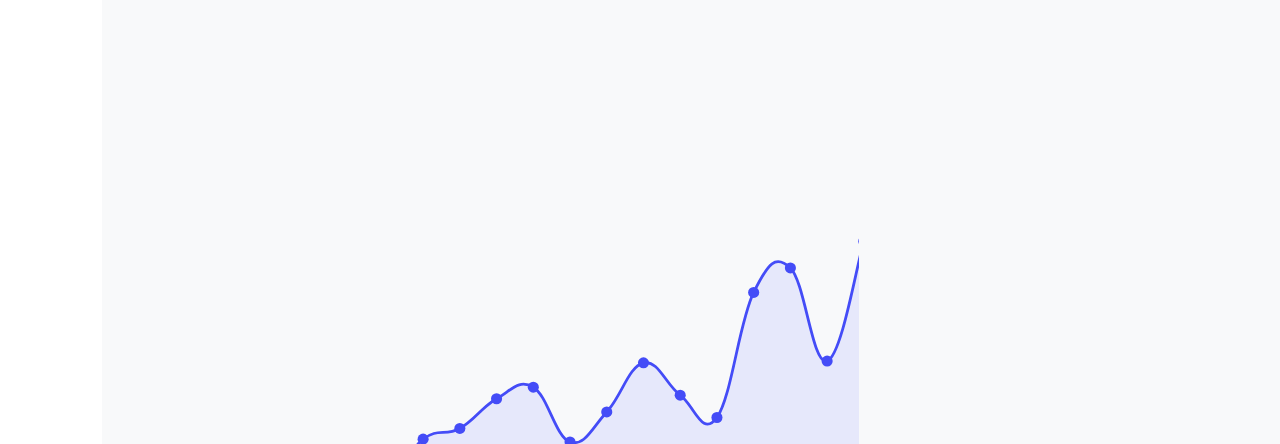
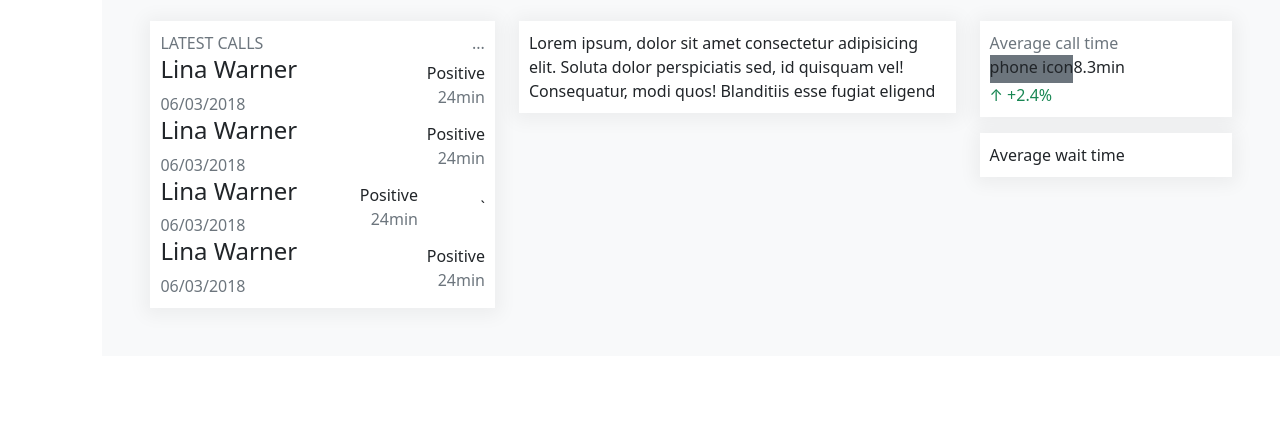
Before and after one commit to maureenblack/Htm, a website: page index.html in a window 1280 px wide. Shown: the part 356-800 px from the top of the page. Drawn offline with nearby package versions, Linux system fonts and the light colour scheme.

Commit message:
second section

```diff
--- a/index.html
+++ b/index.html
@@ -105,50 +105,114 @@
           </div>
 
         </div>
-        <div class="graph">
-      <img class="graph m-3" src="./images/magicpattern-svg-chart-1670160346707.svg" alt=""/>
-         </div>
+        <div class="d-none graph">
+        <img class="graph m-3" src="./images/magicpattern-svg-chart-1670160346707.svg" alt=""/>
+        </div>
 
-         <div class="row">
-          <div class="col-sm-4">
-            <div class="card">
-              <div class="card-body">
-                <p class="card-title">LAST CALLS</p>
-                <p class="card-text">Some quick example text to build on the card title and make up the bulk of the card's content.</p>
-                <a href="#" class="btn btn-primary">Go somewhere</a>
+        <div class="row mt-4">
+          <div class="col-4">
+            <div class="ccard">
+              <div class="d-flex justify-content-between text-secondary">
+                <div style="text-transform: uppercase;">latest calls</div>
+                <div>...</div>
+              </div>
+              <div class="d-flex justify-content-between align-items-center">
+                <div>
+                  <h4>
+                    Lina Warner
+                  </h4>
+                  <div class="text-secondary">
+                    06/03/2018
+                  </div>
+                </div>
+                <div style="text-align: right;">
+                  <div>
+                    Positive
+                  </div>
+                  <div class="text-secondary">
+                    24min
+                  </div>
+                </div>
+              </div>
+              <div class="d-flex justify-content-between align-items-center">
+                <div>
+                  <h4>
+                    Lina Warner
+                  </h4>
+                  <div class="text-secondary">
+                    06/03/2018
+                  </div>
+                </div>
+                <div style="text-align: right;">
+                  <div>
+                    Positive
+                  </div>
+                  <div class="text-secondary">
+                    24min
+                  </div>
+                </div>
+              </div>
+              <div class="d-flex justify-content-between align-items-center">
+                <div>
+                  <h4>
+                    Lina Warner
+                  </h4>
+                  <div class="text-secondary">
+                    06/03/2018
+                  </div>
+                </div>
+                <div style="text-align: right;">
+                  <div>
+                    Positive
+                  </div>
+                  <div class="text-secondary">
+                    24min
+                  </div>
+                </div>
+              `</div>
+              <div class="d-flex justify-content-between align-items-center">
+                <div>
+                  <h4>
+                    Lina Warner
+                  </h4>
+                  <div class="text-secondary">
+                    06/03/2018
+                  </div>
+                </div>
+                <div style="text-align: right;">
+                  <div>
+                    Positive
+                  </div>
+                  <div class="text-secondary">
+                    24min
+                  </div>
+                </div>
               </div>
             </div>
           </div>
-          <div class="col-sm-5">
-            <div class="card">
-              <div class="card-body">
-                <p class="card-title">CALL DETAILS STATUS</p>
-                <p class="card-text">Some quick example text to build on the card title and make up the bulk of the card's content.</p>
-                <a href="#" class="btn btn-primary">Go somewhere</a>
-              </div>
+          <div class="col-5">
+            <div class="ccard">
+              Lorem ipsum, dolor sit amet consectetur adipisicing elit. Soluta dolor perspiciatis sed, id quisquam vel! Consequatur, modi quos! Blanditiis esse fugiat eligend
             </div>
           </div>
-          <div class="three col-sm-3 p-1 border-0 ">
-            <span class="border-0">
-            <div class="card" style="width: 18rem;  height: max-content;">
-              <div class="card-body border-0 border-top-0">
-                <h5 class="card-title border-0">Card title</h5>
-                <p class="card-text">Some quick example text to build on the card title and make up the bulk of the card's content.</p>
 
-                 <div class="card" >
-                   <div class="card-body">
-                     <h5 class="card-title">Card title</h5>
-                     <p class="card-text">Some quick example text to build on the card title and make up the bulk of the card's content.</p>
-                    </span>
-                    </div>
+          <div class="col-3">
+            <div class="ccard">
+              <div class="text-secondary">Average call time</div>
+              <div class="d-flex">
+                <div class="bg-secondary">phone icon</div>
+                <div class="pb-1">8.3</div>
+                <div>min</div>
+              </div>
+              <div class="text-success"><span>&uarr;</span> +2.4%</div>
+            </div>
+            <div class="ccard mt-3">
+              Average wait time
             </div>
           </div>
-        </div>
 
         </div>
-
       </div>
-
 
   </body>
 </html>
--- a/styles.css
+++ b/styles.css
@@ -36,3 +36,9 @@ width: 8%;
    border-color: red;
 
 }
+
+.ccard {
+    background-color: white;
+    padding: 10px;
+    box-shadow: 0 2px 18px 5px rgba(0, 0, 0, .05);
+}
```
